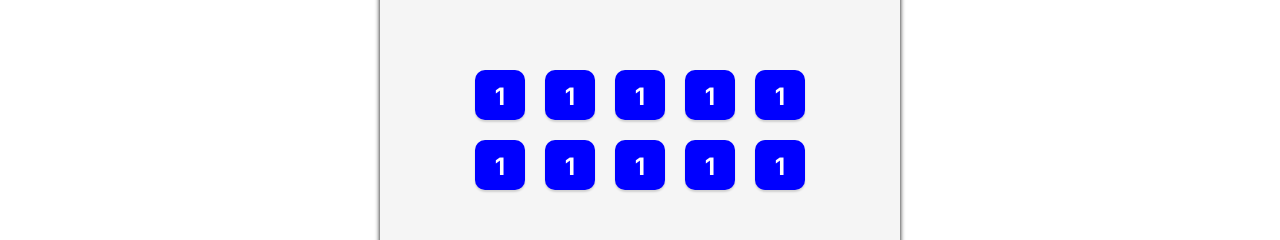
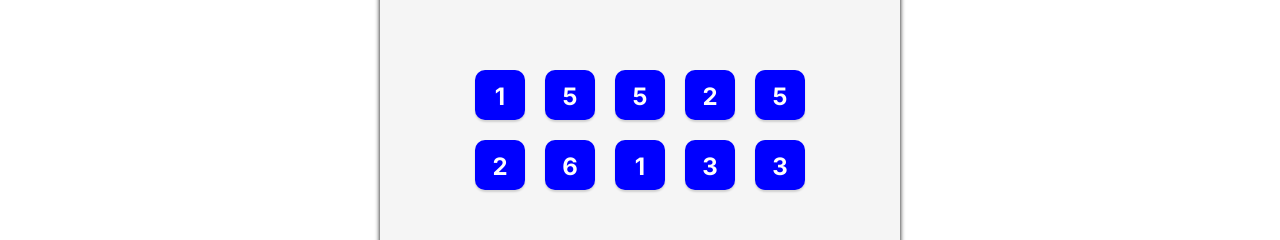
Before and after one commit to KyneLaggui/gdg-pup-react-javascript, a React (Vite) app: page / in a window 1280 px wide. Both pictures are taken after a click on the button "Project". Shown: the part 321-561 px from the top of the page. Built offline with nearby package versions, Linux system fonts and the light colour scheme.

Commit message:
feat: map random numbers to die components

```diff
--- a/src/Project/TenziesProject.jsx
+++ b/src/Project/TenziesProject.jsx
@@ -3,6 +3,8 @@
 import Die from "./Die";
 
 export default function TenziesProject() {
+
+    const [dice, setDice] = useState(generateAllNewDice());
 
     function generateAllNewDice () {
         const newDice = [];
@@ -15,22 +17,13 @@
         return newDice;
     }
 
-    console.log(generateAllNewDice());
+    const diceElements = dice.map(num => <Die value = {num} />)
 
     return (
         <div className="project-container">
             <main>
                 <div className="dice-container">
-                    <Die value={1}/>
-                    <Die value={1}/>
-                    <Die value={1}/>
-                    <Die value={1}/>
-                    <Die value={1}/>
-                    <Die value={1}/>
-                    <Die value={1}/>
-                    <Die value={1}/>
-                    <Die value={1}/>
-                    <Die value={1}/>
+                    {diceElements}
                 </div>
             </main>
         </div>
```
